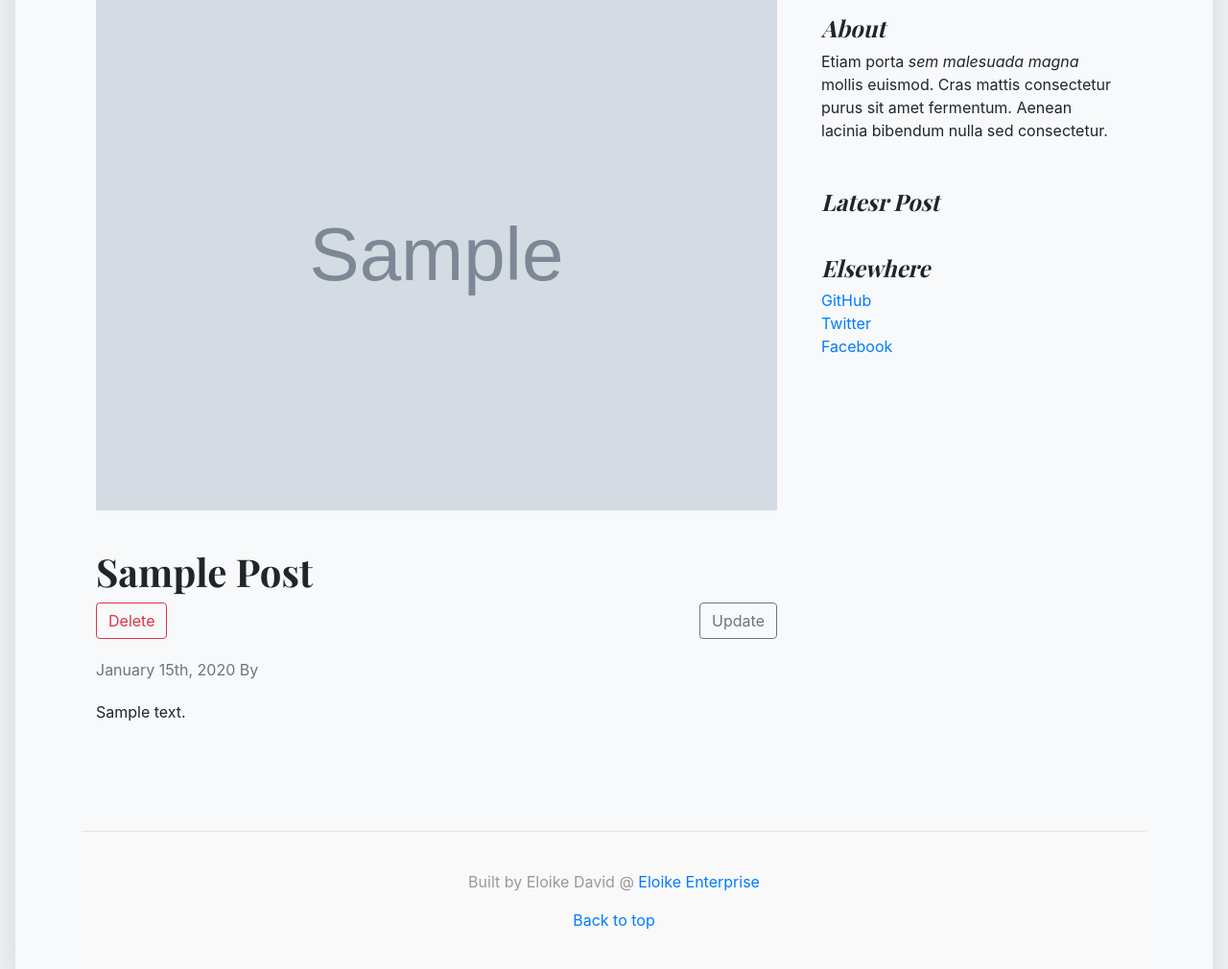
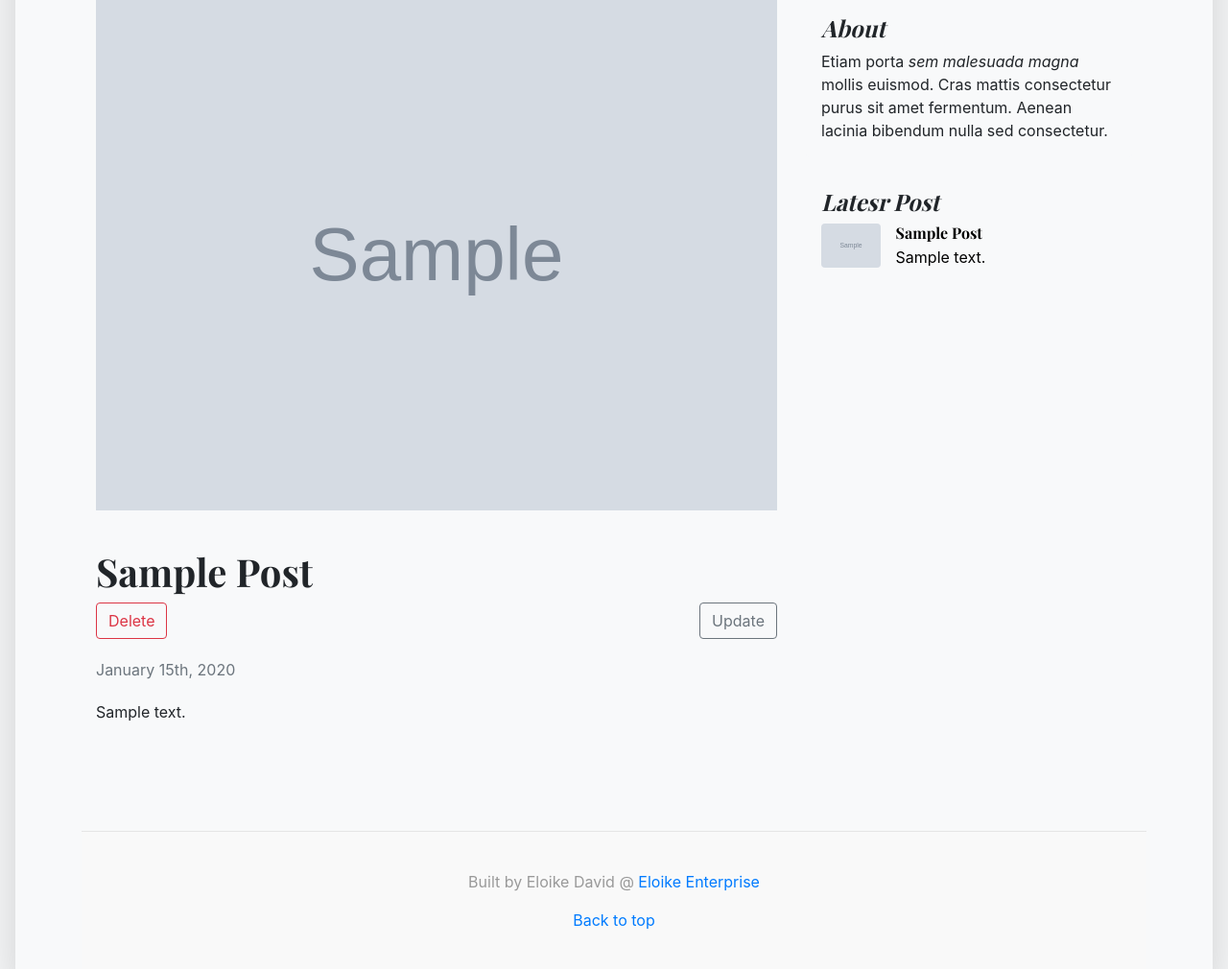
Before and after one commit to stones4semper/E-News, a Django app: page /post/1/details/ in a window 1280 px wide. Shown: the part 178-1188 px from the top of the page at 96% size. Run offline with Django 3.2, Linux system fonts and the light colour scheme; a user stored in the database is signed in; tables that the repository leaves empty hold one stand-in row (values such as "Sample post"); grey boxes marked "Sample" are stand-in pictures; some libraries are stand-ins or nearby versions.

Commit message:
Post details

```diff
--- a/blog/templates/blog/details.html
+++ b/blog/templates/blog/details.html
@@ -19,7 +19,7 @@
                 </p>
                 <p class="blog-post-meta text-muted">
                     {{object.date_posted | date:"F dS, Y"}}
-                    By <a href="{% url 'Blog-User' object.author.username %}" >{{object.author.profile.fullName}} </a>
+                    {% comment %} By <a href="{% url 'Blog-User' object.author.username %}" >{{object.author.profile.fullName}} </a> {% endcomment %}
                 </p>
 
                 <p>{{object.content}}</p>
@@ -41,18 +41,17 @@
                 <div class="p-3">
                     <h4 class="font-italic">Latesr Post</h4>
                     <ol class="list-unstyled mb-0">
-                    <li>
-
+                        {% for latest in latests %}
+                            <a style="color:black" href="{{latest.get_absolute_url}}">
+                                <li class="media mb-3">
+                                    <img class="mr-3 rounded" width="20%" height="auto" src="{{latest.image.url}}" alt="Generic image">
+                                    <div class="media-body">
+                                    <h6 class="mt-0 mb-1">{{latest.title | title }}</h6>
+                                        <p>{{latest.content | truncatechars:30}}</p>
+                                    </div>
                                 </li>
-                </ol>
-            </div>
-
-            <div class="p-3">
-                <h4 class="font-italic">Elsewhere</h4>
-                <ol class="list-unstyled">
-                <li><a href="#">GitHub</a></li>
-                <li><a href="#">Twitter</a></li>
-                <li><a href="#">Facebook</a></li>
+                            </a>
+                        {% endfor %}
                     </ol>
                 </div>
             </aside>
--- a/blog/urls.py
+++ b/blog/urls.py
@@ -2,23 +2,18 @@ from . import views
 from django.urls import path
 from .views import (
         PostListView,
-        PostDetailView,
-        PostCreateView,
         PostDeleteView,
         UserPostListView,
         CatPostListView,
-        PostUpdateView
     )
 
 urlpatterns = [
     path('', PostListView.as_view(), name="Blog-Home"),
     path('post/<str:username>/user/', UserPostListView.as_view(), name="Blog-User"),
     path('post/<str:category>/category/', CatPostListView.as_view(), name="Blog-Cat"),
-    path('post/<int:pk>/details/', PostDetailView.as_view(), name="Blog-details"),
-    # path('post/<int:pk>/update/', PostUpdateView.as_view(), name="Blog-Update"),
+    path('post/<int:pk>/details/', views.PostDetail, name="Blog-details"),
     path('post/<int:pk>/update/', views.UpdatePost, name="Blog-Update"),
     path('post/<int:pk>/delete/', PostDeleteView.as_view(), name="Blog-Delete"),
-    # path('post/new/', PostCreateView.as_view(), name="Blog-create"),
     path('post/new/', views.newPost, name="Blog-create"),
     path('post/about/', views.about, name="Blog-About"),
 ]
--- a/blog/views.py
+++ b/blog/views.py
@@ -46,36 +46,6 @@ class CatPostListView(ListView):
     def get_queryset(self):
         return Posts.objects.filter(category=self.kwargs.get('category')).order_by('-date_posted')
 
-class PostDetailView(DetailView):
-    model = Posts
-    template_name = 'blog/details.html'
-
-class PostCreateView(LoginRequiredMixin, CreateView):
-    model = Posts
-    template_name = 'blog/form.html'
-    # fields = ['title', 'content', 'image']
-    fields = ['title', 'category', 'content', 'image']
-
-    def form_valid(self, form):
-        form.instance.author = self.request.user
-        return super().form_valid(form)
-
-class PostUpdateView(LoginRequiredMixin, UserPassesTestMixin, UpdateView):
-    model = Posts
-    template_name = 'blog/form.html'
-    fields = ['title', 'content', 'image']
-    # fields = ['title', 'category', 'content', 'image']
-
-    def form_valid(self, form):
-        form.instance.author = self.request.user
-        return super().form_valid(form)
-
-    def test_func(self):
-        post = self.get_object()
-        if self.request.user == post.author:
-            return True
-        else:
-            return False
 
 class PostDeleteView(LoginRequiredMixin, UserPassesTestMixin, DeleteView):
     model = Posts
@@ -86,14 +56,6 @@ class PostDeleteView(LoginRequiredMixin, UserPassesTestMixin, DeleteView):
             return True
         else:
             return False
-
-def Blogdetails(request, myId):
-    obj = get_object_or_404(Posts, id=myId)
-    context={
-        'post':obj,
-        'title': obj.title
-    }
-    return render(request, 'blog/details.html', context)
 
 @login_required
 def newPost(request):
@@ -144,17 +106,11 @@ def UpdatePost(request, pk):
             'message': "An Error Occured, pls try again later"
         }
         if myForm.is_valid():
-            print('1 ww')
             if myForm.save():
-                print('2 ww')
                 response_data = {
                     'SType': 'success',
                     'message': "Saved Successfully"
                 }
-            else:
-                print('3 ww')
-        else:
-            print('4 ww')
         return HttpResponse(json.dumps(response_data), content_type="application/json")
     context={
         'form':myForm,
@@ -162,3 +118,13 @@ def UpdatePost(request, pk):
         'category': Category.objects.all()
     }
     return render(request, 'blog/update.html', context)
+
+@login_required
+def PostDetail(request, pk):
+    obj = get_object_or_404(Posts, id=pk)
+    context={
+        'object':obj,
+        'title': obj.title,
+        'latests': Posts.objects.all().order_by('-id')[:5]
+    }
+    return render(request, 'blog/details.html', context)
--- a/static/css/style.css
+++ b/static/css/style.css
@@ -4,3 +4,8 @@ a{
 .ImgToHide{
     display:none;
 }
+.LatestPix{
+    display:none;
+    width: 20% !important;
+    height: auto
+}
```
Lines whose indentation alone changed are shown as unchanged.
